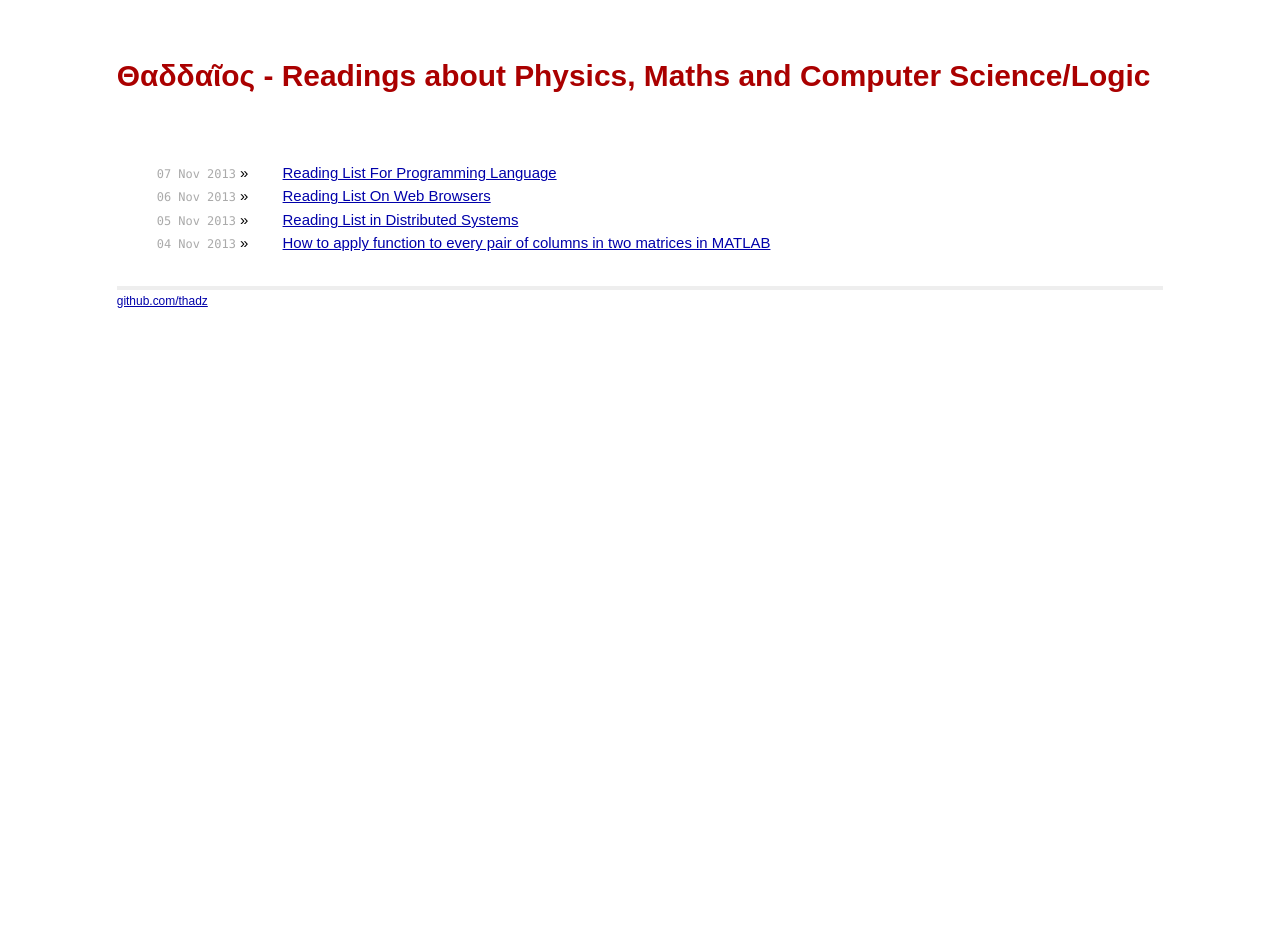
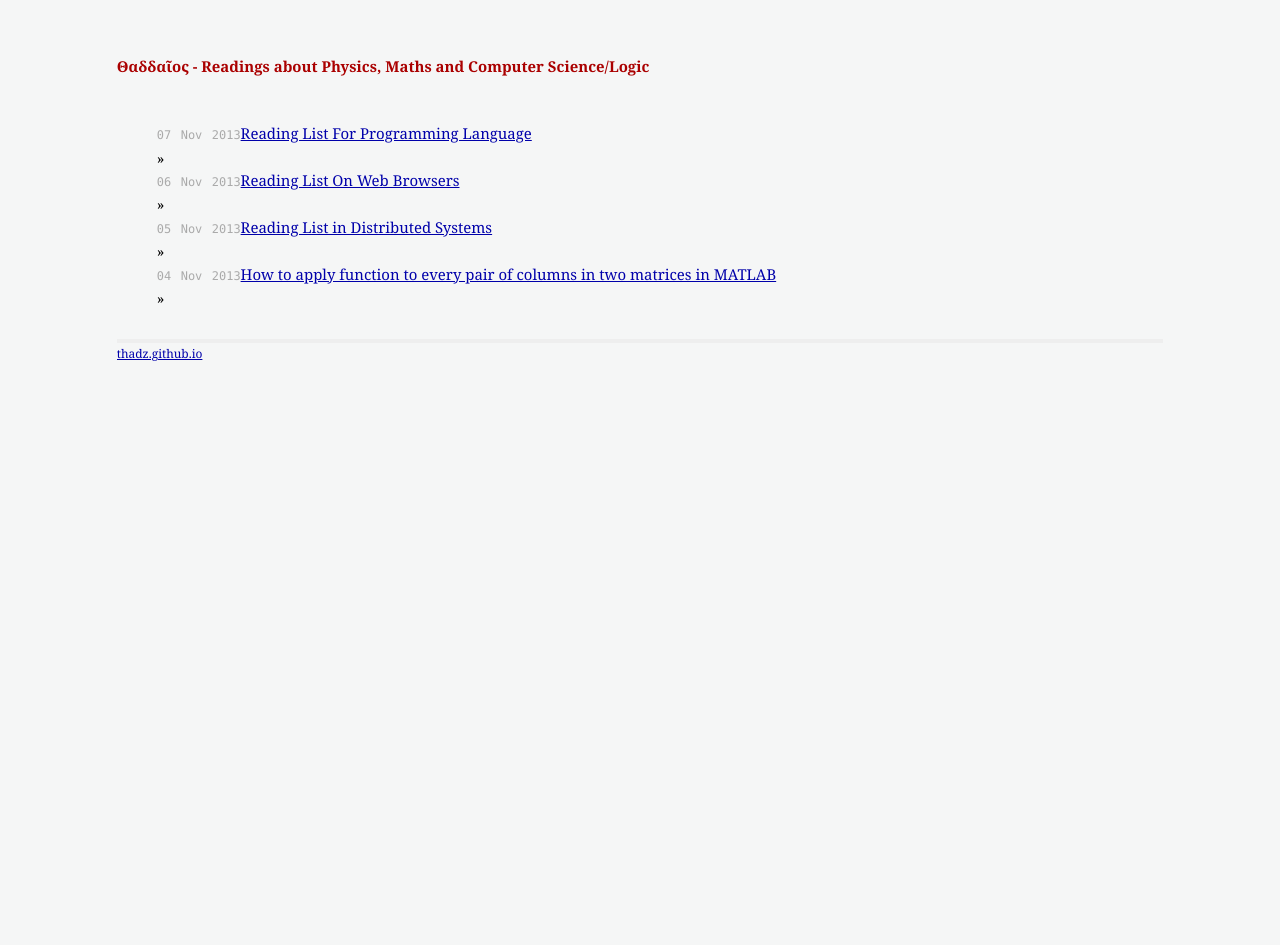
Before and after one commit to Thadz/thadz.github.io, a Jekyll site: the page built from index.html, in a window 1280 px wide. Built offline with Jekyll 4.4.1, drawn with Linux system fonts in a browser that asks for light colours; Markdown is read by kramdown in place of the engine named in the settings; the list of posts is cut into pages by our own code.

Commit message:
changed font for better readability
changed the appearance of site title

changed the signature

changed color theme for better readability

```diff
--- a/_layouts/default.html
+++ b/_layouts/default.html
@@ -9,22 +9,15 @@
     <!-- syntax highlighting CSS -->
     <link rel="stylesheet" href="/css/syntax.css">
 
+    <!-- Pure CSS from YUI -->
+    <link rel="stylesheet" href="/css/pure-min.css">
+
     <!-- Custom CSS -->
     <link rel="stylesheet" href="/css/main.css">
-
-    <!-- Pure CSS from YUI -->
-    <link rel="stylesheet" href="/css/pure-min.css">
 
   </head>
   <body>
     <div class="site">
-      <div class="header">
-        <div class="pure-g-r">
-          <div class="pure-u-1-1">
-            <h1 class="title"><a href="/">{{ site.name }}</a></h1>
-          </div>
-        </div>
-      </div>
 
       {{ content }}
 
@@ -32,7 +25,7 @@
         <div class="footer">
           <div class="pure-g-r">
             <div class="pure-u-1-1">
-              <a href="https://github.com/thadz">github.com/thadz</a><br />
+              <a href="http://thadz.github.io">thadz.github.io</a><br />
             </div>
           </div>
         </div>
--- a/css/main.css
+++ b/css/main.css
@@ -13,14 +13,16 @@
 html, body { height: 100%; }
 
 body {
-  background-color: #FFF;
-  font: 13.34px Helvetica, Arial, sans-serif;
+  background-color: #f5f6f6;
   font-size: small;
   text-align: center;
 }
 
+
+
 h1, h2, h3, h4, h5, h6 {
-  font-size: 100%; }
+  font-size: 100%;
+}
 
 h1 { margin-bottom: 1em; }
 p { margin: 1em 0; }
@@ -28,6 +30,12 @@
 a         { color: #00a; }
 a:hover   { color: #000; }
 a:visited { color: #a0a; }
+
+html, button, input, select, textarea,
+.pure-g [class *= "pure-u"],
+.pure-g-r [class *= "pure-u"] {
+    font-family: Georgia, Times, "Times New Roman", serif;
+}
 
 /*****************************************************************************/
 /*
@@ -45,7 +53,7 @@
 
 .posts span {
   color: #aaa;
-  font-family: Monaco, "Courier New", monospace;
+  font-family: Monaco, 'Anonymous Pro', "Courier New", monospace;
   font-size: 80%;
 }
 
@@ -84,7 +92,6 @@
 
 .header a.extra {
   color: #aaa;
-  margin-left: 1em;
 }
 
 .header a.extra:hover {
@@ -101,15 +108,6 @@
   border-top: 4px solid #eee;
   margin-top: 2em;
   overflow: hidden;
-}
-
-.footer .contact {
-  float: left;
-  margin-right: 3em;
-}
-
-.footer .contact a {
-  color: #8085C1;
 }
 
 .footer .rss {
@@ -130,18 +128,14 @@
 
 /* standard */
 .post pre {
-  border: 1px solid #ddd;
-  background-color: #eef;
+  border: 1px solid #dddddd;
+  background-color: #f5f2f0;
   padding: 0 .4em;
 }
 
-.post ul, .post ol {
-  margin-left: 1.35em;
-}
-
 .post code {
-  border: 1px solid #ddd;
-  background-color: #eef;
+  border: 1px solid #dddddd;
+  background-color: #f5f2f0;
   padding: 0 .2em;
 }
 
@@ -151,11 +145,11 @@
 
 /* terminal */
 .post pre.terminal {
-  border: 1px solid #000;
-  background-color: #333;
+  border: 1px solid #dddddd;
+  background-color: #f5f2f0;
   color: #FFF;
 }
 
 .post pre.terminal code {
-  background-color: #333;
+  background-color: #f5f2f0;
 }
--- a/index.html
+++ b/index.html
@@ -3,14 +3,22 @@
 title: Θαδδαῖος
 ---
 
+<div class="header">
+  <div class="pure-g-r">
+    <div class="pure-u-1-1">
+      <h1 class="title"><a href="/">{{ site.name }}</a></h1>
+    </div>
+  </div>
+</div>
+
 <div id="home">
   <ul class="posts">
     {% for post in site.posts %}
     <div class="pure-g-r">
-      <div class="pure-u-3-24">
+      <div class="pure-u-1-12">
         <span>{{ post.date | date_to_string }}</span> &raquo;
       </div>
-      <div class="pure-u-21-24">
+      <div class="pure-u-11-12">
         <a href="{{ post.url }}">{{ post.title }}</a>
       </div>
     </div>
```
Also changed, not shown: _layouts/post.html (+5 -3 lines).
